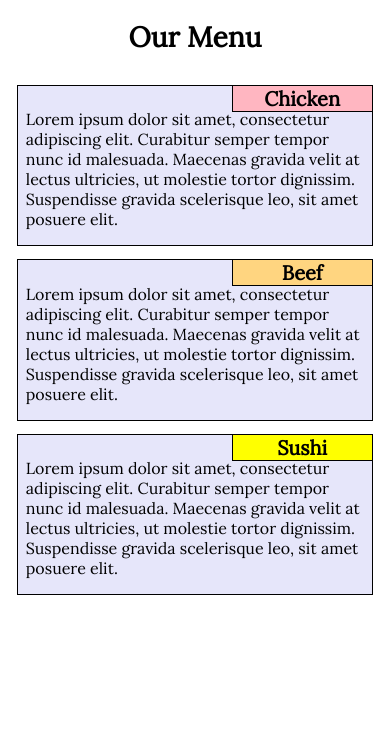
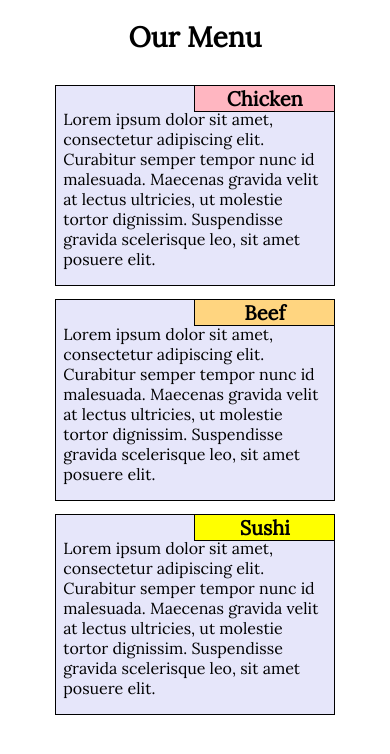
Before and after one commit to Vidhi-26/web-dev-course, a plain HTML site: page assignments/module2-solution/index.html in a window 390 px wide. Drawn offline with Linux system fonts and the light colour scheme.

Commit message:
Changed width in mobile view

```diff
--- a/assignments/module2-solution/css/styles.css
+++ b/assignments/module2-solution/css/styles.css
@@ -88,8 +88,7 @@ h6 {
     .col-sm-12 {
         float: left;
         border: 1px solid black;
-        width: 95%;
-        margin-right: 2.5%;
-        margin-bottom: 3.5%;
+        width: 75%;
+        margin: 0 12.5% 3.5% 12.5%;
     }
 }
```
